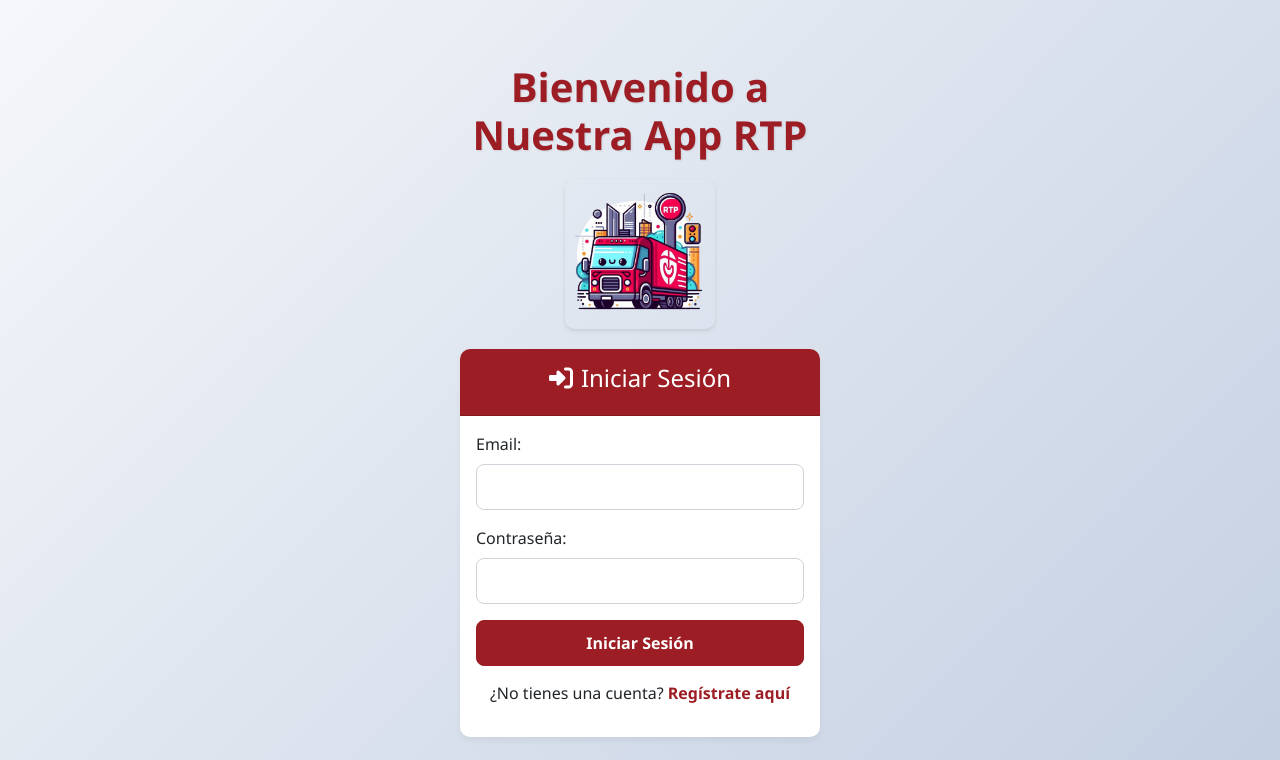
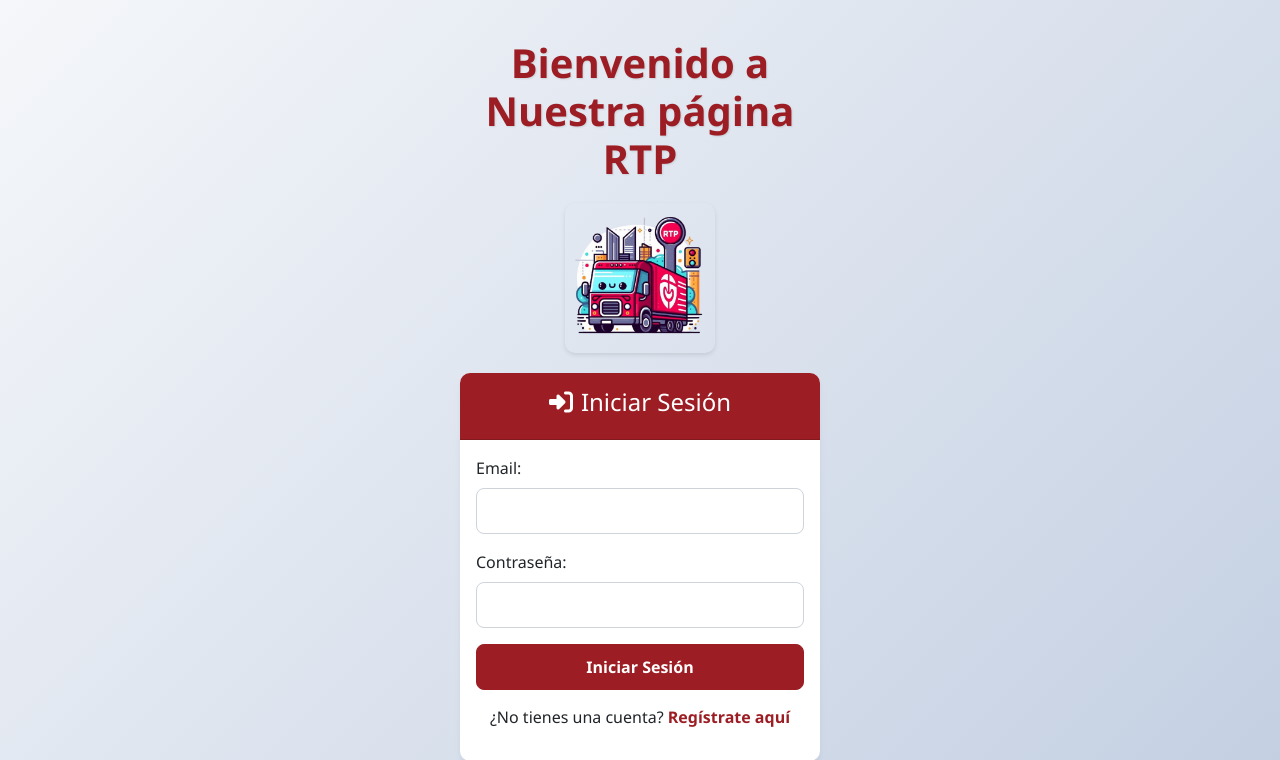
Before and after one commit to JuanMario0/SistemaDetecionIncidencias, a Flask app: template templates/login.html in a window 1280 px wide. Shown: the top 760 px of the page. Run offline with Flask 3, Linux system fonts and the light colour scheme; the template is opened without the code that fills it, so the values that code supplies are empty; parts of the project's set-up code (start-up, migrations or seed data) failed here and were passed over.

Commit message:
Update login.html

```diff
--- a/templates/login.html
+++ b/templates/login.html
@@ -112,7 +112,7 @@
 </head>
 <body>
     <div class="login-container">
-        <h1 class="welcome-title">Bienvenido a Nuestra App RTP</h1>
+        <h1 class="welcome-title">Bienvenido a Nuestra página RTP</h1>
         <img src="/static/mascotartp.png" alt="Logo RTP" class="logo">
         <div class="card">
             <div class="card-header">
```
